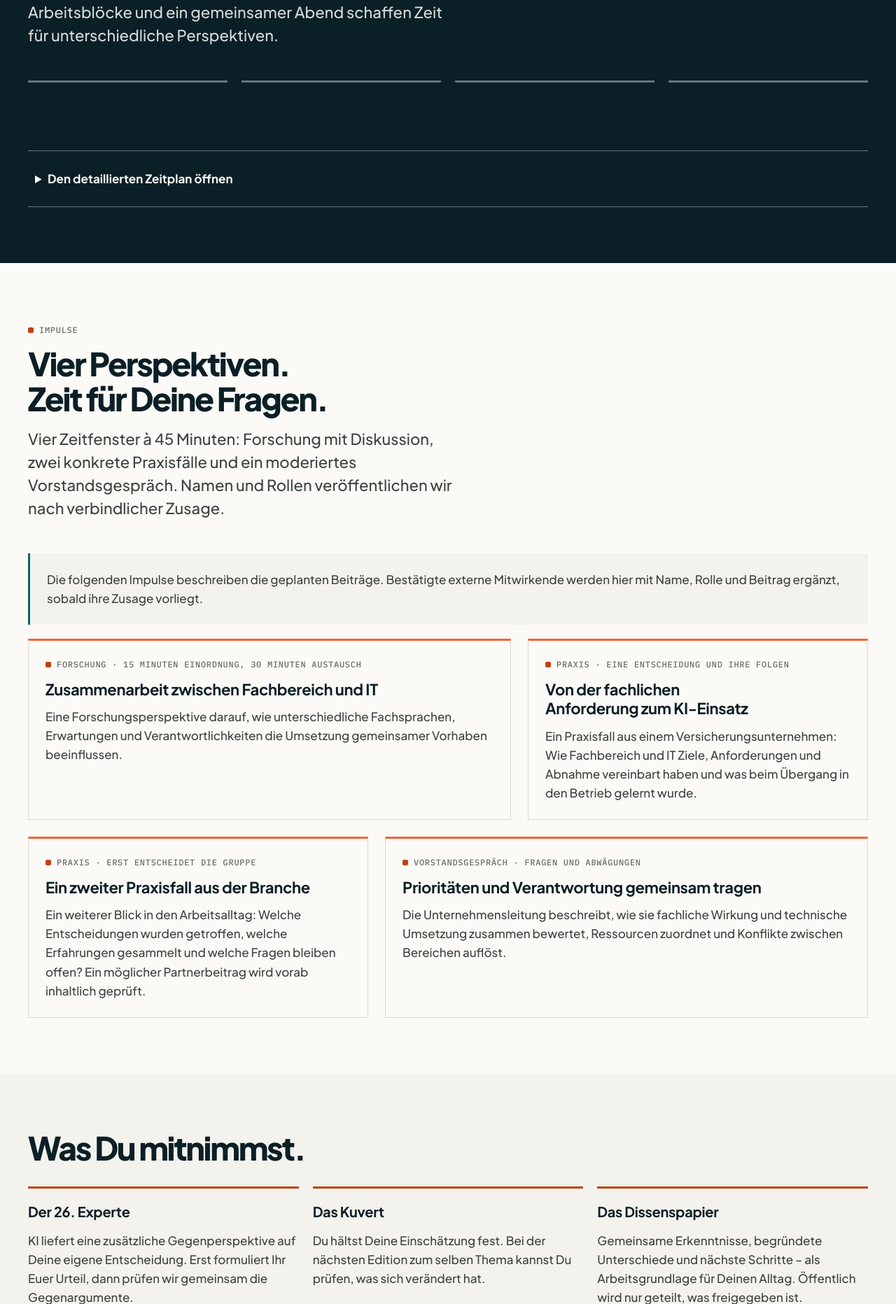
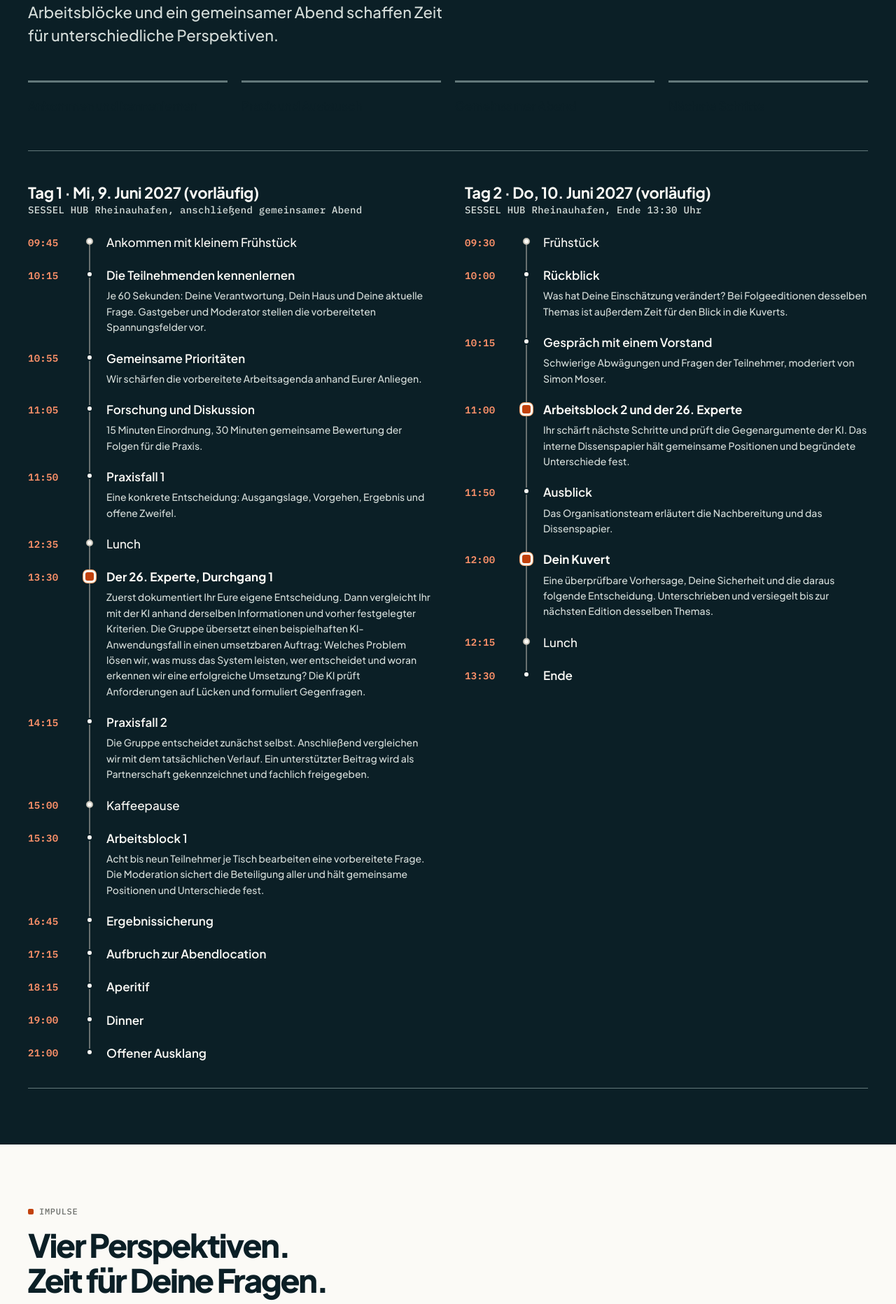
Before and after one commit to MaxHemp/25-Experts-Website, a PHP site: page /editionen/operations/ in a window 1280 px wide. Shown: the part 2007-3871 px from the top of the page at 70% size. Run offline with PHP 8.4, Linux system fonts and the light colour scheme.

Commit message:
Show full event agenda directly without accordion

```diff
--- a/edition/seite.php
+++ b/edition/seite.php
@@ -261,12 +261,12 @@ $body = <<<HTML
           <p class="x-lead">{$t('ablauf.lead')}</p>
         </div>
         <ol class="ux-stages"><li><strong>Ankommen und kennenlernen</strong></li><li><strong>Praxis und Austausch</strong></li><li><strong>Gemeinsamer Abend</strong></li><li><strong>Nächste Schritte</strong></li></ol>
-        <details class="ux-agenda"><summary>Den detaillierten Zeitplan öffnen</summary>
+        <div class="ux-agenda">
           {$agendaModerator}
           <div class="x-schedule">
           {$dayHtml1}
           {$dayHtml2}
-        </div></details>
+        </div></div>
       </div>
     </section>
 
```
